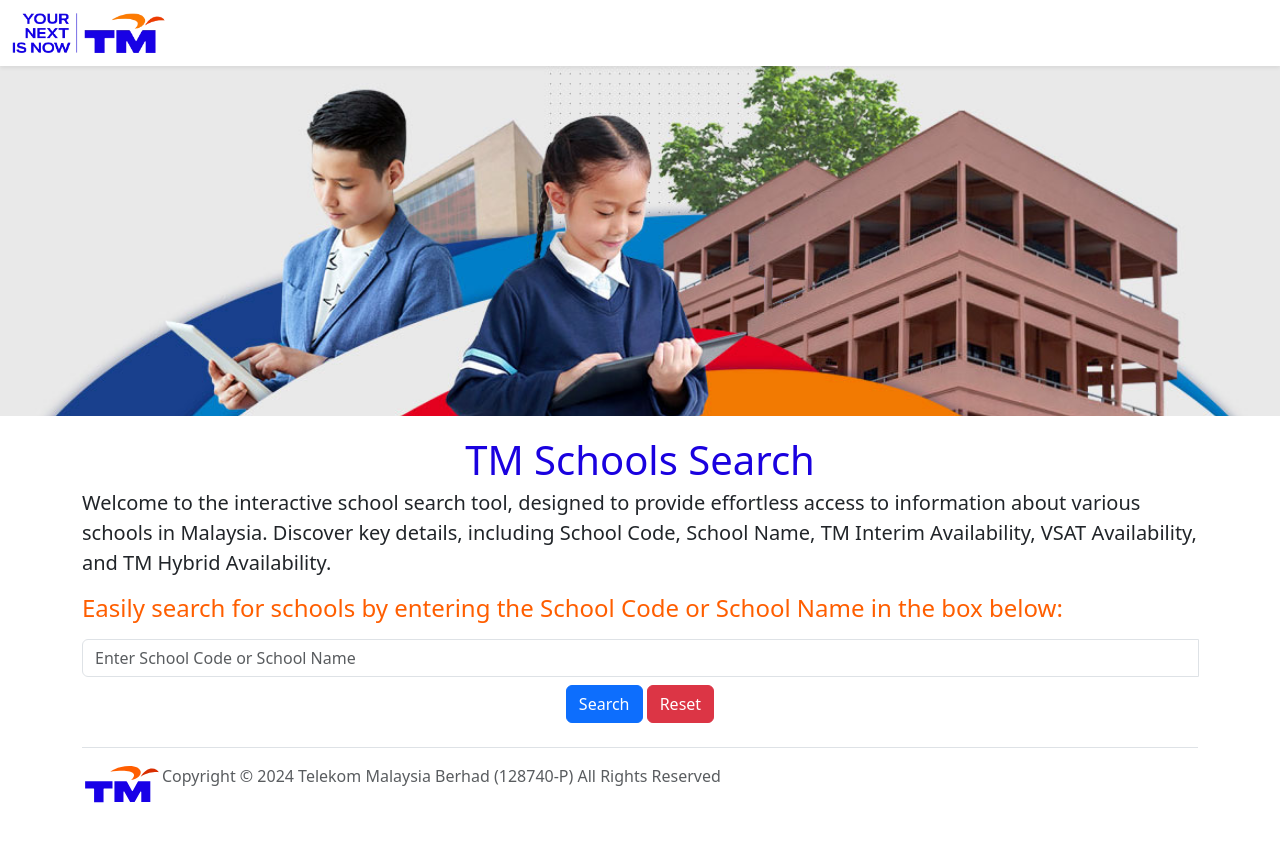
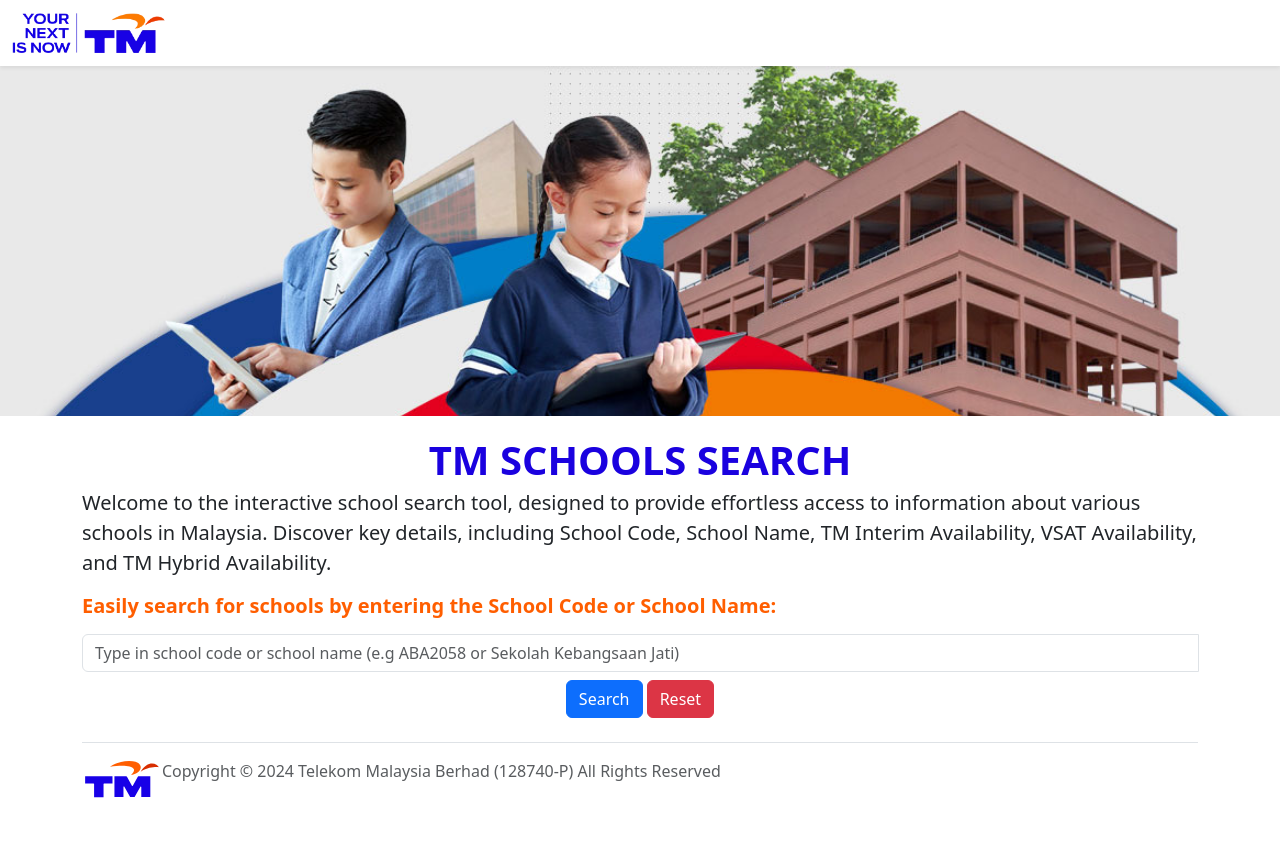
Before and after one commit to sharman1209/tm-schools-website-v3, a Flask app: template templates/home.html in a window 1280 px wide. After the commit the page ends 798 px from the top, so only its background shows below. Run offline with Flask 3, Linux system fonts and the light colour scheme; the template is opened without the code that fills it, so the values that code supplies are empty.

Commit message:
Updated GUI

```diff
--- a/templates/home.html
+++ b/templates/home.html
@@ -5,17 +5,18 @@
     <meta charset="utf-8">
 <meta name="viewport" content="width=device-width, initial-scale=1">
 <link href="https://cdn.jsdelivr.net/npm/bootstrap@5.3.2/dist/css/bootstrap.min.css"rel="stylesheet" integrity="sha384-T3c6CoIi6uLrA9TneNEoa7RxnatzjcDSCmG1MXxSR1GAsXEV/Dwwykc2MPK8M2HN" crossorigin="anonymous">
+    <link rel="icon" href="/static/tm-corp-logo.svg" type="image/x-icon">
   </head>
   <body>
     {% include 'nav.html' %}
     {% include 'banner.html' %}
     <div class="container">
-    <h1 style="color:rgb(26,1,223,255)"; class="text-center mt-1 mb-1"> TM Schools Search</h1>
+    <h1 style="color:rgb(26,1,223,255)" class="text-center mt-1 mb-1"><b>TM SCHOOLS SEARCH</b></h1>
     <p class="lead">
       Welcome to the interactive school search tool, designed to provide effortless access to information about various schools in Malaysia. Discover key details, including School Code, School Name, TM Interim Availability, VSAT Availability, and TM Hybrid Availability.
     </p>
-        <h4
-          style="color:rgb(255,94,0,255); margin-bottom:4px;">Easily search for schools by entering the School Code or School Name in the box below:</h4>
+        <h5
+          style="color:rgb(255,94,0,255); margin-bottom:4px;"><b>Easily search for schools by entering the School Code or School Name:</b></h5>
       <!-- Include jQuery from CDN -->
       <script src="https://code.jquery.com/jquery-3.6.4.min.js"></script>
 
@@ -26,7 +27,7 @@
       <!-- Your body content goes here -->
       <form method="post" class="mt-3" id="searchForm">
           <div class="input-group">
-              <input type="text" name="school_query" class="form-control" placeholder="Enter School Code or School Name" required
+              <input type="text" name="school_query" class="form-control" placeholder="Type in school code or school name (e.g ABA2058 or Sekolah Kebangsaan Jati)" required
                       id="schoolCodeInput" value="{{ request.form['school_query'] if request.form['school_query'] else '' }}">
               <!-- Suggestions dropdown -->
               <div class="dropdown">
@@ -78,16 +79,16 @@
 
       {% if request.method == 'POST' and request.form['school_query'] %}
           {% if result %}
-              <h2 class="text-center mt-1 mb-1">Search Result</h2>
+              <h2 style="color:rgb(24,0,231,255)" class="text-center mt-1 mb-1"><b>SEARCH RESULT</b></h2>
               <div class="table-responsive">
                   <table class="table table-bordered border-primary">
                       <thead>
                           <tr>
-                              <th>School Code</th>
-                              <th>School Name</th>
-                              <th>Interim</th>
+                              <th>SCHOOL CODE</th>
+                              <th>SCHOOL NAME</th>
+                              <th>TM INTERIM</th>
                               <th>VSAT</th>
-                              <th>Hybrid</th>
+                              <th>TM HYBRID</th>
                           </tr>
                       </thead>
                       <tbody>
```
